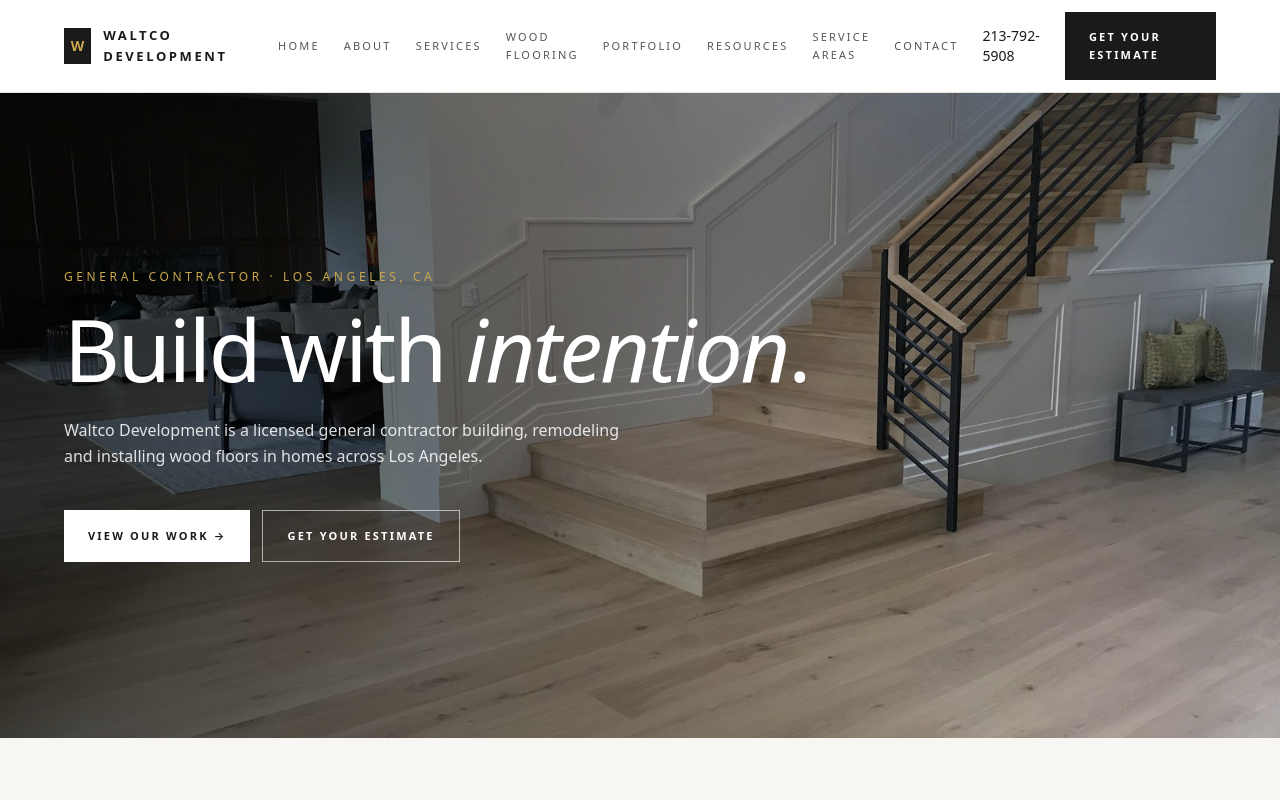
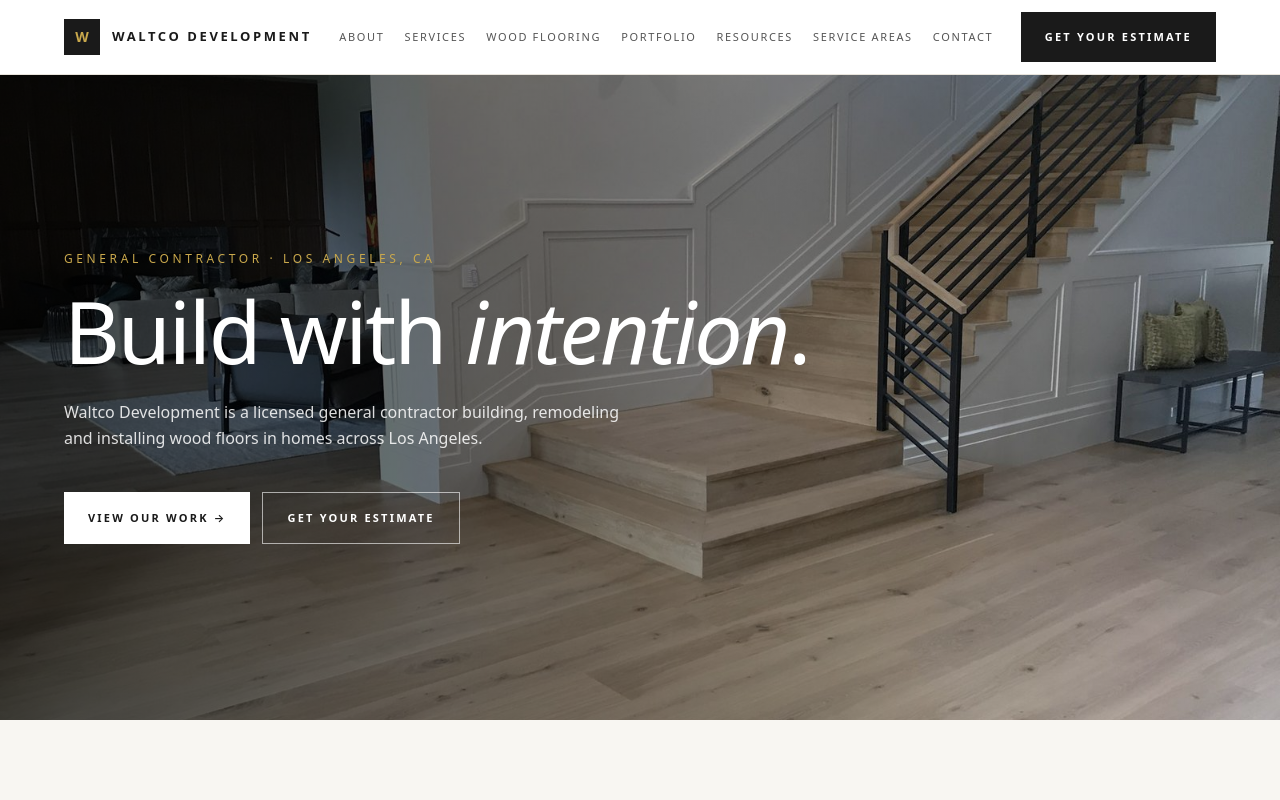
Before and after one commit to waltcodevelopment-dev/waltco-site, a Next.js app: page / in a window 1280 px wide. Shown: the top 800 px of the page. Built offline with nearby package versions, Linux system fonts and the light colour scheme.

Commit message:
Header: nav on one line

```diff
--- a/components/Header.tsx
+++ b/components/Header.tsx
@@ -2,7 +2,6 @@ import { facts, telHref } from '@/content/facts.ts';
 import { Cta } from './Cta';
 
 const NAV = [
-  { href: '/', label: 'Home' },
   { href: '/about', label: 'About' },
   { href: '/services', label: 'Services' },
   { href: '/services/hardwood-flooring', label: 'Wood Flooring' },
@@ -16,7 +15,7 @@ function Logo() {
   return (
     <a href="/" className="flex items-center gap-3" aria-label={`${facts.businessName.value} — home`}>
       <span aria-hidden className="grid h-9 w-9 place-items-center bg-charcoal text-sm font-bold text-gold">W</span>
-      <span className="text-[13px] font-semibold uppercase tracking-label text-ink">{facts.businessName.value}</span>
+      <span className="whitespace-nowrap text-[13px] font-semibold uppercase tracking-label text-ink">{facts.businessName.value}</span>
     </a>
   );
 }
@@ -28,11 +27,11 @@ export function Header() {
     <header className="sticky top-0 z-40 border-b border-line bg-white/95 backdrop-blur">
       <div className="mx-auto flex max-w-site items-center justify-between gap-6 px-4 py-3 sm:px-6">
         <Logo />
-        <nav aria-label="Main" className="hidden items-center gap-6 xl:flex">
-          {NAV.map((n) => <a key={n.href} href={n.href} className="text-[11px] uppercase tracking-label text-ink-2 hover:text-ink">{n.label}</a>)}
+        <nav aria-label="Main" className="hidden items-center gap-5 xl:flex">
+          {NAV.map((n) => <a key={n.href} href={n.href} className="whitespace-nowrap text-[11px] uppercase tracking-[0.15em] text-ink-2 hover:text-ink">{n.label}</a>)}
         </nav>
-        <div className="hidden items-center gap-5 sm:flex">
-          <a href={telHref(facts.phone.value)} className="text-sm text-ink">{facts.phone.value}</a>
+        <div className="hidden items-center gap-5 sm:flex [&_a[data-cta]]:whitespace-nowrap">
+          <a href={telHref(facts.phone.value)} className="hidden whitespace-nowrap text-sm text-ink 2xl:inline">{facts.phone.value}</a>
           <Cta>Get your estimate</Cta>
         </div>
         <details className="relative xl:hidden">
```
